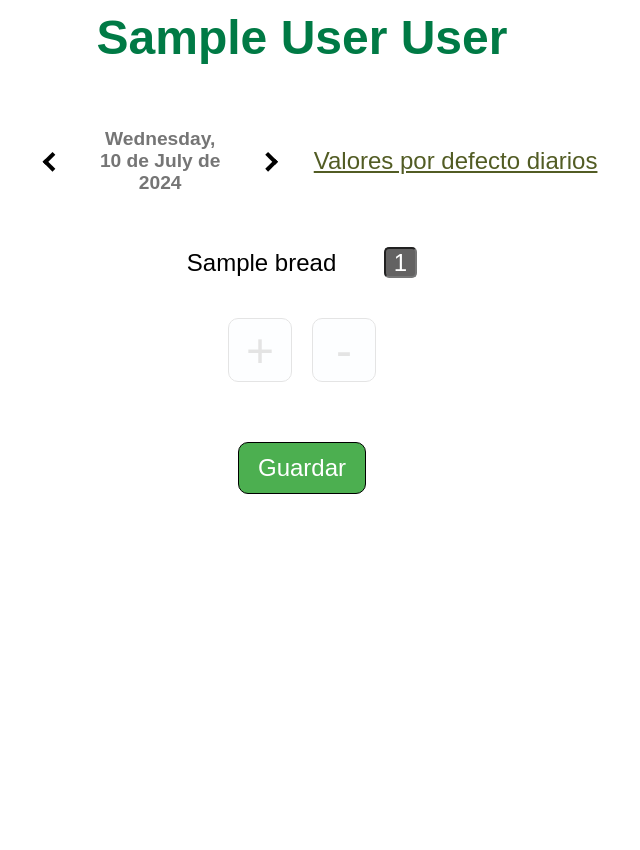
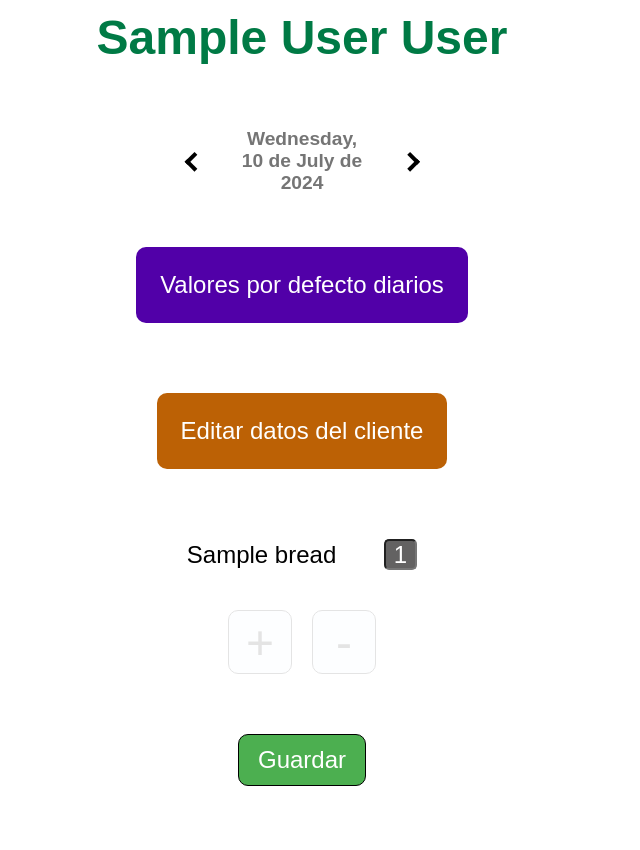
Before and after one commit to javlintor/bakery_management, a Django app: page /cliente/1/1 in a window 1280 px wide. Shown: the part 54-904 px from the top of the page, without its empty margins (338-978 px from the left). Before the commit the page ends 548 px from the top, so only its background shows below. Run offline with Django 4.2, Linux system fonts and the light colour scheme; a user stored in the database is signed in; tables that the repository leaves empty hold one stand-in row (values such as "Sample post"); parts of the project's set-up code (start-up, migrations or seed data) failed here and were passed over.

Commit message:
Customer management

```diff
--- a/manolibakes/core/static/core/style.css
+++ b/manolibakes/core/static/core/style.css
@@ -183,13 +183,20 @@ a {
 }
 
 .submit-button {
-    color: white;
-    background-color: #4CAF50;
     border-radius: 3px;
     border: 1px solid black;
     font-size: 1rem;
-    width: 5vw;
-    height: 2vw;
+    padding: 0.5rem;
+}
+
+.create-button {
+    color: white;
+    background-color: #4CAF50;
+}
+
+.edit-button, .edit-customer-link {
+    color: white;
+    background-color: #bc6105;
 }
 
 .save-button {
@@ -203,8 +210,12 @@ a {
     height: 4vw;
 }
 
-.save-button:hover, .submit-button:hover {
+.save-button:hover, .create-button:hover {
     background-color: #336034;
+}
+
+.edit-button:hover, .edit-customer-link:hover {
+    background-color: #8f4700;
 }
 
 .cool-grid {
@@ -219,18 +230,40 @@ a {
 }
 
 .custom-link {
-    font: bold 2rem;
     text-decoration: none;
-    background-color: rgb(0, 13, 128);
-    color: #ffffff;
     padding: 1rem;
     border-radius: 10px;
     margin-bottom: 30px;
 }
 
-.custom-link:hover  {
+.add-new-customer-link {
+    background-color: rgb(0, 13, 128);
+    color: #ffffff;
+}
+
+.add-new-customer-link:hover  {
     background-color: rgb(0, 9, 85);
 }
+
+.delete-customer-link {
+    color: white;
+    background-color: rgb(128, 0, 0);
+}
+
+.delete-customer-link:hover  {
+    background-color: rgb(73, 12, 0);
+}
+
+
+.daily-defaults-link {
+    background-color: rgb(81, 0, 168);
+    color: #ffffff;
+}
+
+.daily-defaults-link:hover  {
+    background-color: rgb(62, 0, 127);
+}
+
 
 @media screen and (max-width: 1200px) {
     html {
--- a/manolibakes/core/templates/core/create_customer.html
+++ b/manolibakes/core/templates/core/create_customer.html
@@ -5,6 +5,6 @@
   <form method="post">
       {% csrf_token %}
       {{ form.as_p }}
-      <input type="submit" value="Añadir" class='submit-button'>
+      <input type="submit" value="Añadir" class='submit-button create-button'>
   </form>
 {% endblock content %}
--- a/manolibakes/core/templates/core/customer.html
+++ b/manolibakes/core/templates/core/customer.html
@@ -8,9 +8,12 @@
       <h1 class="w-40">{{ date_long_str }}</h1>
       <a id="right-arrow" href="{% url 'core:cliente' customer_id=customer.id date=day_after_iso %}"><i class="arrow right"></i></a>
     </div>
-    <div>
-      <a href="{% url 'core:cliente_valores_defecto_diarios' customer_id=customer.id %}">Valores por defecto diarios</a>
-    </div>
+  </div>
+  <div class="h-flex jc-center">
+    <a href="{% url 'core:cliente_valores_defecto_diarios' customer_id=customer.id %}" class="custom-link daily-defaults-link">Valores por defecto diarios</a>
+  </div>
+  <div class="h-flex jc-center">
+    <a href="{% url 'core:editar-cliente' customer_id=customer.id %}" class="custom-link edit-customer-link">Editar datos del cliente</a>
   </div>
   <form action="{% url 'core:cliente' customer_id=customer.id date=date %}" method="POST">
     {% csrf_token %}
--- a/manolibakes/core/templates/core/customers.html
+++ b/manolibakes/core/templates/core/customers.html
@@ -3,7 +3,7 @@
     <h2 class='seconday-title'>Clientes</h2>
 </div>
 <section class='v-flex'>
-    <a href="{% url 'core:crear-cliente' %}" class='custom-link'>
+    <a href="{% url 'core:crear-cliente' %}" class='add-new-customer-link custom-link'>
         Añadir un nuevo cliente
     </a>
     <br>
--- a/manolibakes/core/urls.py
+++ b/manolibakes/core/urls.py
@@ -15,5 +15,7 @@ urlpatterns = [
         views.customer_daily_defaults,
         name="cliente_valores_defecto_diarios",
     ),
-    path("cliente/create", views.create_customer, name="crear-cliente")
+    path("cliente/create", views.create_customer, name="crear-cliente"),
+    path("cliente/edit/<int:customer_id>", views.edit_customer, name="editar-cliente"),
+    path("cliente/delete/<int:customer_id>", views.delete_customer, name="borrar-cliente"),
 ]
--- a/manolibakes/core/views.py
+++ b/manolibakes/core/views.py
@@ -121,3 +121,38 @@ def create_customer(request, date=None):
             )
     context = {**dates, "form": CustomerForm}
     return render(request, "core/create_customer.html", context)
+
+
+@login_required(login_url="members:login")
+def edit_customer(request, customer_id: int, date=None):
+    dates = get_dates(date)
+    customer = Customer.objects.get(pk=customer_id)
+    if request.method == "POST":
+        form = CustomerForm(
+            {field: request.POST.getlist(field)[0] for field in request.POST},
+            instance=customer,
+        )
+        if form.is_valid():
+            new_customer = form.save()
+            return HttpResponseRedirect(
+                reverse(
+                    "core:cliente",
+                    kwargs={
+                        "customer_id": new_customer.id,
+                        "date": date,
+                    },
+                )
+            )
+    context = {
+        **dates,
+        "form": CustomerForm(instance=customer),
+        "customer_id": customer.id,
+    }
+    return render(request, "core/edit_customer.html", context)
+
+
+@login_required(login_url="members:login")
+def delete_customer(request, customer_id: int):
+    customer = Customer.objects.get(pk=customer_id)
+    customer.delete()
+    return HttpResponseRedirect(reverse("core:clientes", kwargs={"date": None}))
--- a/manolibakes/manolibakes/settings.py
+++ b/manolibakes/manolibakes/settings.py
@@ -71,6 +71,7 @@ TEMPLATES = [
 
 WSGI_APPLICATION = "manolibakes.wsgi.application"
 
+SESSION_COOKIE_AGE = 60*60
 
 # Database
 # https://docs.djangoproject.com/en/4.2/ref/settings/#databases
```
Also changed, not shown: manolibakes/core/templates/core/edit_customer.html (added, +13 -0 lines).
